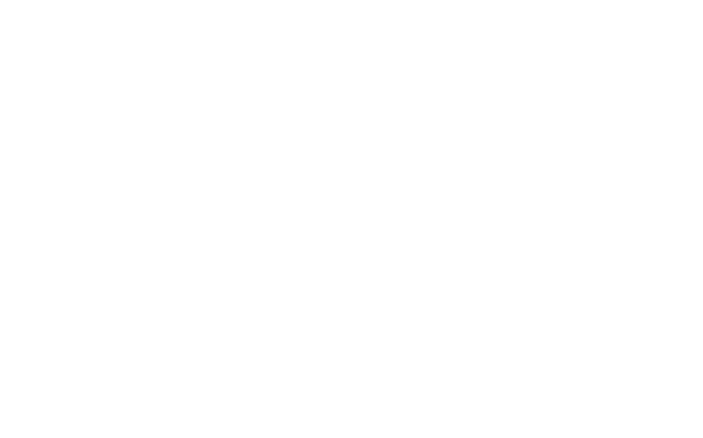
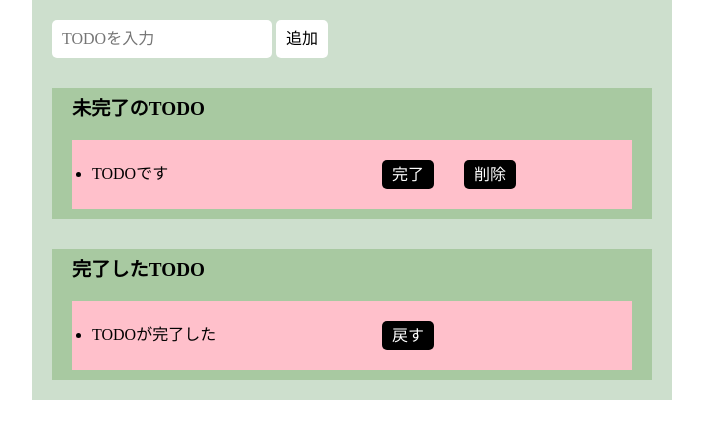
Before and after one commit to yasudamasaharu/test-react, a plain HTML site: page index.html in a window 1280 px wide. Shown: the whole page, without its empty margins (288-991 px from the left). Drawn offline with Linux system fonts and the light colour scheme.

Commit message:
フォルダの整理とTODOリストのスタイル編集

```diff
--- a/index.html
+++ b/index.html
@@ -4,9 +4,34 @@
   <meta charset="UTF-8">
   <meta http-equiv="X-UA-Compatible" content="IE=edge">
   <meta name="viewport" content="width=device-width, initial-scale=1.0">
-  <title>Document</title>
+  <title>todoリスト</title>
+  <link rel="stylesheet" href="styles/vendors/destyle.min.css">
+  <link rel="stylesheet" href="styles/style.css">
 </head>
 <body>
+  <div class="todo-list__container">
+    <div class="todo-list__input-area">
+      <input type="text" placeholder="TODOを入力">
+      <button>追加</button>
+    </div>
+    <div class="todo-list__uncomplete-area">
+      <h2 class="todo-list__title">未完了のTODO</h2>
+      <ul class="todo-list__ul">
+        <li class="todo-list__li">TODOです</li>
+        <button>完了</button>
+        <button>削除</button>
+      </ul>
+    </div>
+    <div class="todo-list__complete-area">
+      <h2 class="todo-list__title">完了したTODO</h2>
+      <ul class="todo-list__ul">
+        <li class="todo-list__li">TODOが完了した</li>
+        <button>戻す</button>
+      </ul>
+    </div>
+    </div>
+  </div>
 
+  <script src="main.js"></script>
 </body>
 </html>
--- /dev/null
+++ b/styles/style.scss
@@ -0,0 +1,73 @@
+.todo-list {
+  &__container {
+    margin: 0 auto;
+    padding: 20px 0;
+    width: 50%;
+    height: auto;
+    background-color: rgb(205, 223, 205);
+  }
+
+  &__title {
+    margin-bottom: 20px;
+    font-size: 1.2em;
+    font-weight: bold;
+    color: #000;
+  }
+
+  &__input-area {
+    width: 100%;
+    padding: 0 20px;
+
+    & > input {
+      padding: 10px;
+      background-color: #fff;
+      border-radius: 5px;
+    }
+
+    & > button {
+      padding: 10px;
+      background-color: #fff;
+      border-radius: 5px;
+      transition: all 0.3s;
+
+      &:hover {
+        color: #fff;
+        background-color: rgb(65, 63, 63);
+      }
+    }
+  }
+
+  &__uncomplete-area,
+  &__complete-area {
+    margin: 30px 20px 0;
+    padding: 10px 20px;
+    background-color: rgb(168, 201, 161);
+  }
+
+  &__ul {
+    display: flex;
+    width: 100%;
+    // justify-content: space-around;
+    padding: 20px;
+    background-color: pink;
+    & > button {
+      margin-left: 30px;
+      padding: 5px 10px;
+      color: white;
+      background-color: #000;
+      border-radius: 5px;
+      transition: all 0.3s;
+
+      &:hover {
+        color: #000;
+        background-color: #fff;
+      }
+    }
+  }
+
+  &__li {
+    width: 50%;
+    line-height: 1.8;
+    list-style: disc;
+  }
+}
```
Also changed, not shown: styles/vendors/destyle.min.css (added, +2 -0 lines), style.scss (deleted), styles/style.css (added), 4 other files.
